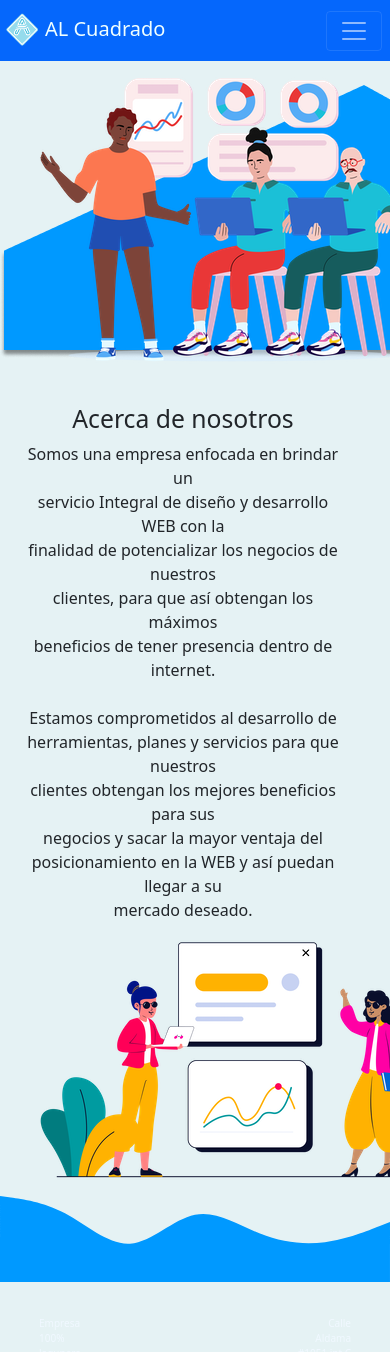
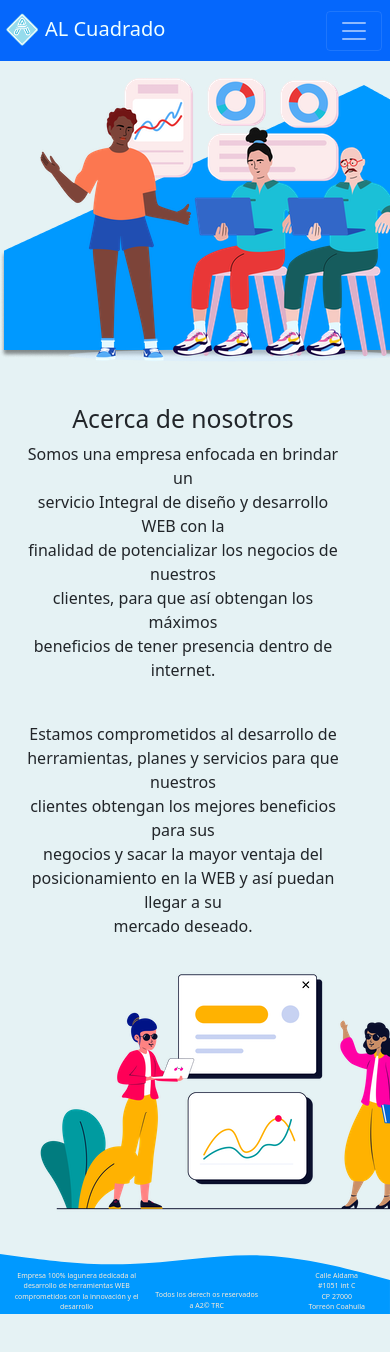
Before and after one commit to Alonsoalcuadrado/alonsoalcuadrado, a React (Create React App) app: page /about-us in a window 390 px wide. Shown: the top 1352 px of the page. Built offline with nearby package versions, Linux system fonts and the light colour scheme.

Commit message:
footer is  responsive  now

```diff
--- a/src/components/Footer/FooterStyle.scss
+++ b/src/components/Footer/FooterStyle.scss
@@ -1,45 +1,60 @@
 
-.f-med{
-    margin-top: 100px;
-    text-align: center;
-}
+.footer{
+    position: absolute;
+    margin-top: 15%;
+    color:antiquewhite;
+    font-size: 15px;
+    display: flex;
+    justify-content: center;
+    .footer_text{
+        margin: 0px;
+    }
+    .footer__text--under{
+        margin-top: 5%;
+    }
+    .footer__containerIcons{
+        margin-left: 25%;
+    }
 
-.f-end{
-
-   text-align: end;
-
-}
-.f-start{
-    text-align:left;
-}
-.containerFooter{
-    position: absolute;
-    margin-left:10%;
-    margin-right: 10%;
-    margin-top:12% ;
-    color: aliceblue;
-    font-size: 16px;
-}
-p{
-    margin: 0px;
-}
-
-.containerIcons{
-    margin-left: 25%;
 
 }
 
-@media (max-width:960px) {
-    .containerFooter{
+@media (max-width:770px) {
+    .footer{
         position: absolute;
-        margin-top: 120px;
-        width: auto;
+        margin-top:12% ;
         font-size: 10px;
+        margin-left: 5%;
+    }
 
+
+}
+
+@media (max-width:540px) {
+    .footer{
+        position: absolute;
+        margin-top:11% ;
+        font-size: 7px;
+        margin-left:3%;
     }
-    .f-med{
-        margin-top: 50px;
+
+
+}
+@media (max-width:415px) {
+
+    .footer__containerIcons{
+        display: none;
 
     }
 
+
+
 }
+
+@media (max-width:360px) {
+    .footer{
+
+        font-size: 0px;
+    }
+
+}
--- a/src/components/Footer/FooterText.jsx
+++ b/src/components/Footer/FooterText.jsx
@@ -1,24 +1,28 @@
 import React from 'react'
 import './FooterStyle.scss'
 import 'font-awesome/css/font-awesome.min.css';
+import { Container, Row,Col} from 'react-bootstrap';
 
 function FooterText() {
     return (
-        <div className="containerFooter">
-        <div className="row">
-            <div className="col-3 f-start  ">
-               <p>Empresa 100% lagunera dedicada al desarrollo de herramientas WEB comprometidos con la innovación y el desarrollo </p>
-                <div className="row containerIcons">
-                    <div className="col-2"><i class="fa fa-facebook"></i></div>
-                    <div className="col-2"><i class="fa fa-linkedin"></i></div>
-                    <div className="col-2"><i class="fa fa-twitter"></i></div>
-                </div>
-            </div>
-            <div class="col f-med ">Todos los derech os reservados a A2© TRC</div>
-            <div className="col-3 f-end"> <p>Calle Aldama </p><p>#1051 int C </p><p>CP 27000</p><p>Torreón Coahuila</p></div>
-        </div>
+        <Container fluid  className="footer">
+            <Row>
+                <Col>
+                    <Row>Empresa 100% lagunera dedicada al desarrollo de herramientas WEB comprometidos con la innovación y el desarrollo </Row>
+                    <Row className="footer__containerIcons">
+                        <div className="col-2"><i class="fa fa-facebook"></i></div>
+                        <div className="col-2"><i class="fa fa-linkedin"></i></div>
+                        <div className="col-2"><i class="fa fa-twitter"></i></div>
+                    </Row>
+                </Col>
+                <Col className="footer__text--under">Todos los derech os reservados a A2© TRC</Col>
+                <Col>
+                    <p className="footer_text">Calle Aldama </p><p className="footer_text">#1051 int C </p><p className="footer_text">CP 27000</p><p className="footer_text">Torreón Coahuila</p>
+                </Col>
+            </Row>
 
-    </div>
+        </Container>
+
     )
 }
 
--- a/src/components/Footer/FooterVector.jsx
+++ b/src/components/Footer/FooterVector.jsx
@@ -4,7 +4,7 @@ function FooterVector() {
     return (
         <div>
             <svg xmlns="http://www.w3.org/2000/svg" viewBox="0 0 1440 320">
-                <path fill="#0099ff" fill-opacity="1" d="M0,0L40,5.3C80,11,160,21,240,64C320,107,400,181,480,176C560,171,640,85,720,69.3C800,53,880,107,960,138.7C1040,171,1120,181,1200,170.7C1280,160,1360,128,1400,112L1440,96L1440,320L1400,320C1360,320,1280,320,1200,320C1120,320,1040,320,960,320C880,320,800,320,720,320C640,320,560,320,480,320C400,320,320,320,240,320C160,320,80,320,40,320L0,320Z"></path>
+  <             path fill="#0099ff" fill-opacity="1" d="M0,96L80,106.7C160,117,320,139,480,133.3C640,128,800,96,960,101.3C1120,107,1280,149,1360,170.7L1440,192L1440,320L1360,320C1280,320,1120,320,960,320C800,320,640,320,480,320C320,320,160,320,80,320L0,320Z"></path>
             </svg>
         </div>
     )
--- a/src/components/ServiceExplanationCard/ServiceExplanationCard.jsx
+++ b/src/components/ServiceExplanationCard/ServiceExplanationCard.jsx
@@ -7,7 +7,7 @@ function ServiceExplanationCard({serviceCardTitle,serviceCardPoints,serviceCardI
     if((serviceCardId%2)===0){
         return (
             <Row className="card-information">
-                <Col xs={12}md={{ span: 7, offset: 5 }} className="card-information__card">
+                <Col  sm={12} lg={{ span: 7, offset: 5 }} className="card-information__card">
                     <Row>
                     <Col md ><img className="card-information__img" src={serviceCardImge} alt="Not found"></img></Col>
                         <Col xs>
@@ -32,7 +32,7 @@ function ServiceExplanationCard({serviceCardTitle,serviceCardPoints,serviceCardI
     else{
         return (
             <Row className="card-information">
-                <Col xs={12} md={7} className="card-information__card">
+                <Col xs={12} lg={7} className="card-information__card">
                     <Row>
                         <Col md ><img className="card-information__img" src={serviceCardImge} alt="Not found"></img></Col>
                         <Col xs>
--- a/src/components/benefitsSpace/benefitsSpace.jsx
+++ b/src/components/benefitsSpace/benefitsSpace.jsx
@@ -6,7 +6,7 @@ function benefitsSpace({benefitsSpaceImge, InformationBenefitsCards}) {
     return (
       <div className="benefits-space">
           <h2 className="benefits-space__title">BENEFICIOS</h2>
-            <Row>
+            <Row xs={1} md={2}>
               <Col><img className="benefits-space__imge" src={benefitsSpaceImge} alt="Not found"></img></Col>
               <Col>
                   {
--- a/src/components/benefitsSpace/benefitsStyle.scss
+++ b/src/components/benefitsSpace/benefitsStyle.scss
@@ -1,10 +1,9 @@
 .benefits-space{
-    margin-left: 100px;
-    margin-right: 100px;
-    margin-top: 50px;
+    margin-left: 10%;
+    margin-right: 10%;
+    margin-top: 5%;
     .benefits-space__title{
         font-size: 48px;
-        line-height: 72px;
         text-align: center;
         margin-bottom: 0px;
     }
@@ -36,5 +35,4 @@
      }
      .benefits-cards__title{
         font-weight: bold;
-        margin-bottom: 0PX;
      }
--- a/src/components/serviceCards/serviceCard.jsx
+++ b/src/components/serviceCards/serviceCard.jsx
@@ -4,10 +4,6 @@ import { Card,Button } from "react-bootstrap";
 import './serviceCardsStyle.scss';
 
 function serviceCards({title,itemsType}){
-
-    const items = [...itemsType]
-
-
    return(
       <Card className="service-card">
           <div className="service-card__card-header"><h3>{title}</h3></div>
@@ -15,7 +11,7 @@ function serviceCards({title,itemsType}){
                 <Card.Text className="service-card__card-text">
                   <ul>
                         {
-                          items.map(item => (
+                          itemsType.map(item => (
                               <li key={item.id}>{item.p}</li>
                           ))
                         }
@@ -26,5 +22,4 @@ function serviceCards({title,itemsType}){
       </Card>
     );
 }
-
 export default serviceCards;
--- a/src/components/serviceCards/serviceCards.jsx
+++ b/src/components/serviceCards/serviceCards.jsx
@@ -10,10 +10,10 @@ function serviceCards({InformationServiCards}) {
         <div className="service-cards ">
              <h2 className="service-cards__title">SERVICIOS</h2>
 
-            <Row xs={1} md={3}>
+            <Row xs={1}   lg={3}>
                 {
                      InformationServiCards.map(InformationServiCard=>(
-                        <Col key ={InformationServiCard.id}> <ServiceCard title={InformationServiCard.title} itemsType={InformationServiCard.items}/></Col>
+                        <Col  key ={InformationServiCard.id}> <ServiceCard title={InformationServiCard.title} itemsType={InformationServiCard.items}/></Col>
                      ))
                 }
             </Row>
--- a/src/components/serviceCards/serviceCardsStyle.scss
+++ b/src/components/serviceCards/serviceCardsStyle.scss
@@ -31,7 +31,6 @@ body{
 
     }
     .service-card__button{
-
         text-align: center;
         padding: 5px 30px;
         background: #0099FF;
```
